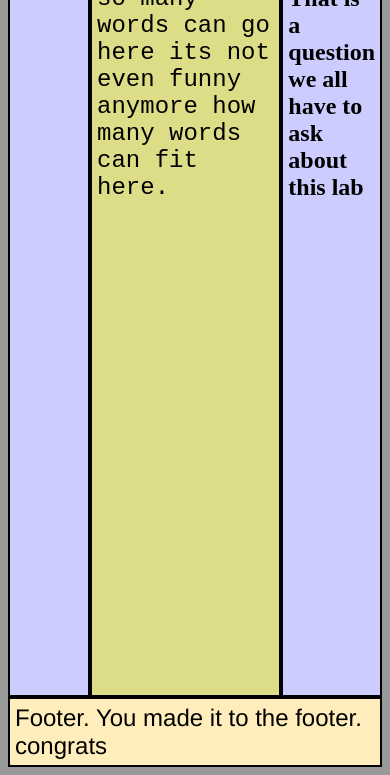
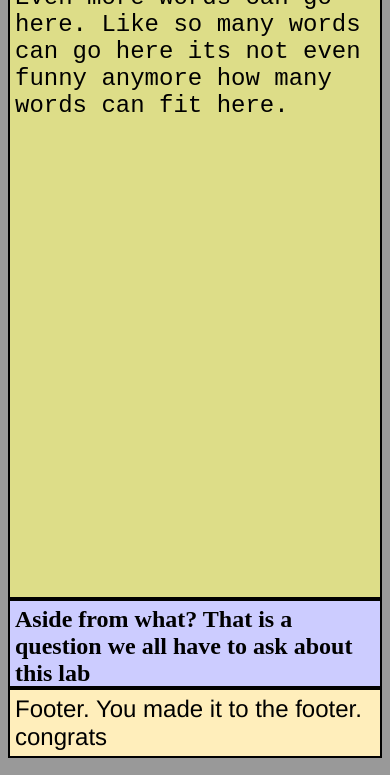
Before and after one commit to rlc32/CS336, a plain HTML site: page lab05/lab05.html in a window 390 px wide. Shown: the part 209-984 px from the top of the page. Drawn offline with Linux system fonts and the light colour scheme.

Commit message:
fixed responsive layout

```diff
--- a/lab05/style.css
+++ b/lab05/style.css
@@ -58,9 +58,12 @@ footer {
   border: 2px solid #000;
   border-radius: 0pt;
   background: #feb;
+/* Too narrow to support three columns */
 }
-/* Too narrow to support three columns */
 @media all and (max-width: 640px) {
+  #main,
+  #page {
+    flex-direction: column;
   }
   #main > article,
   #main > nav,
@@ -73,5 +76,6 @@ footer {
   header,
   footer {
     min-height: 50px;
-  max-height: 800px;
+    max-height: 75px;
   }
+}
```
Also changed, not shown: 1 other file. Lines whose indentation alone changed are shown as unchanged.
